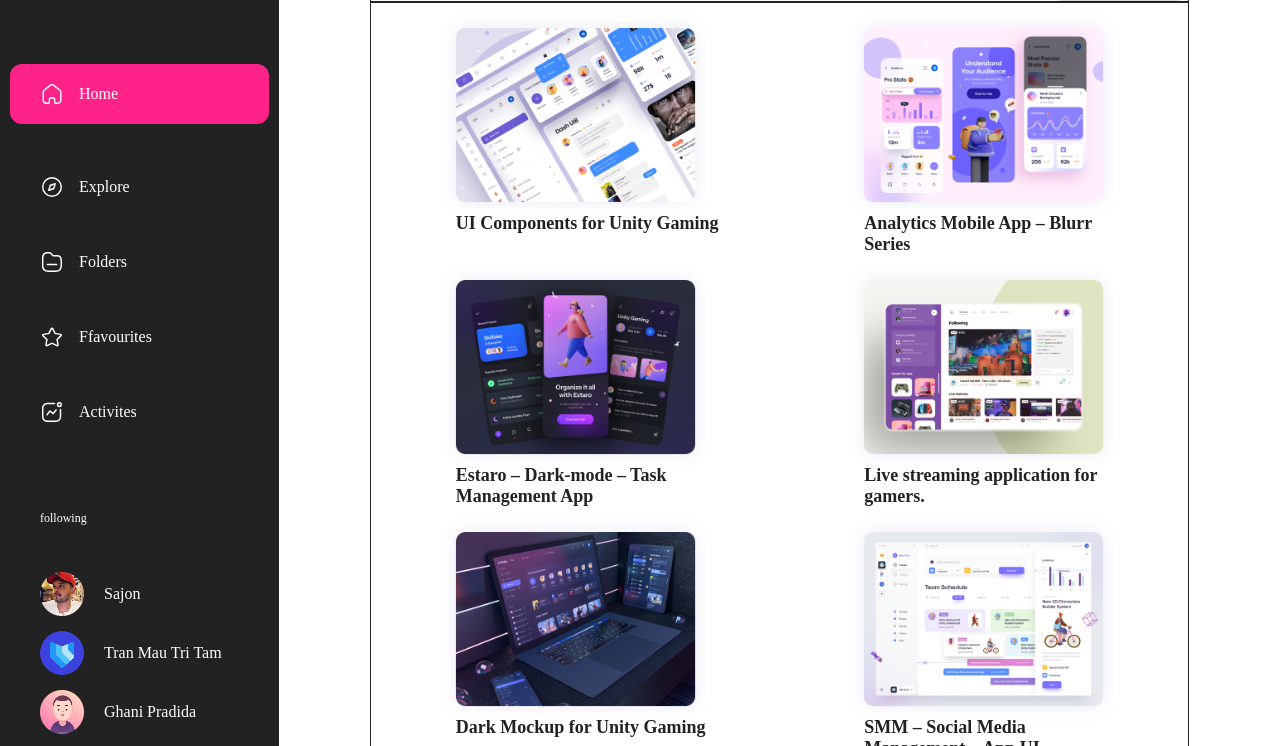
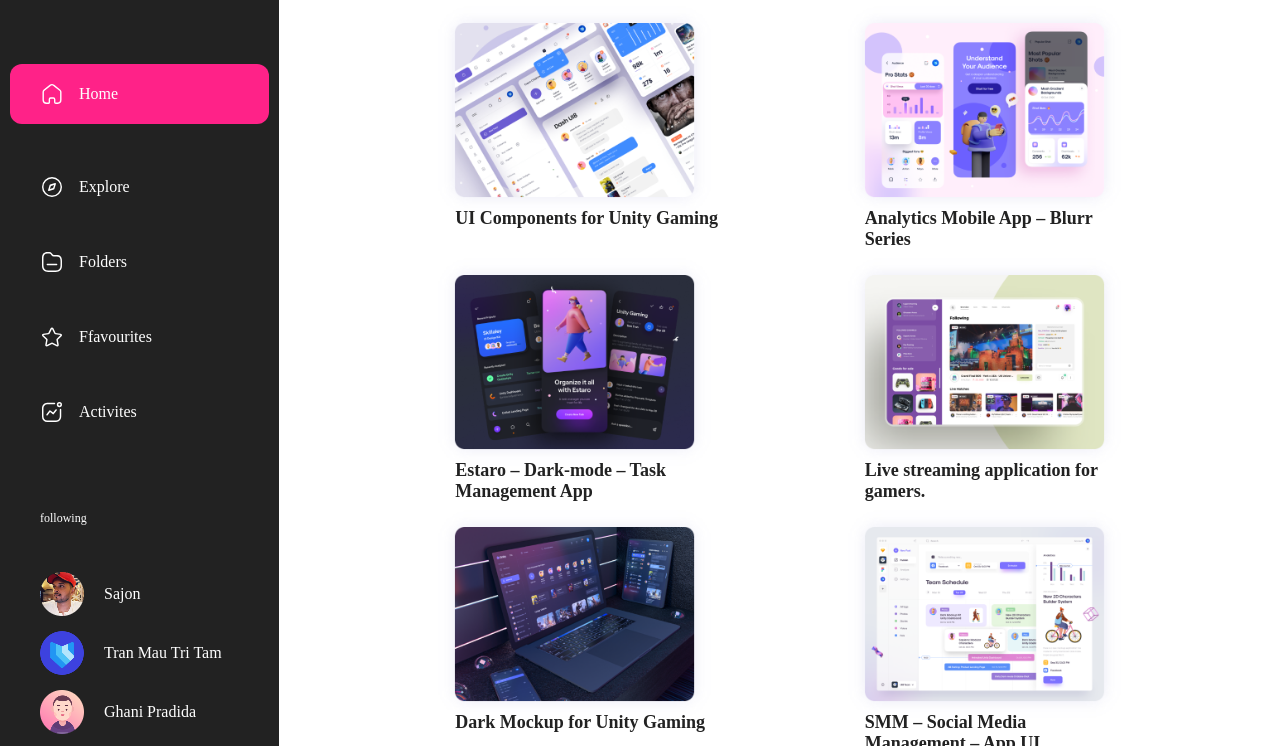
Before and after one commit to NikaMzhavanadze87/shualeduri, a plain HTML site: page index.html in a window 1280 px wide. Shown: the part 116-862 px from the top of the page. Drawn offline with Linux system fonts and the light colour scheme.

Commit message:
Update style.css

```diff
--- a/style/style.css
+++ b/style/style.css
@@ -111,9 +111,7 @@
     background-color: aliceblue;
 }
 /* ///////main content//////// */
-.box{
-    border: #222222 solid 1px;
-}
+
 .header{
     display: flex;
     justify-items: center;
```
